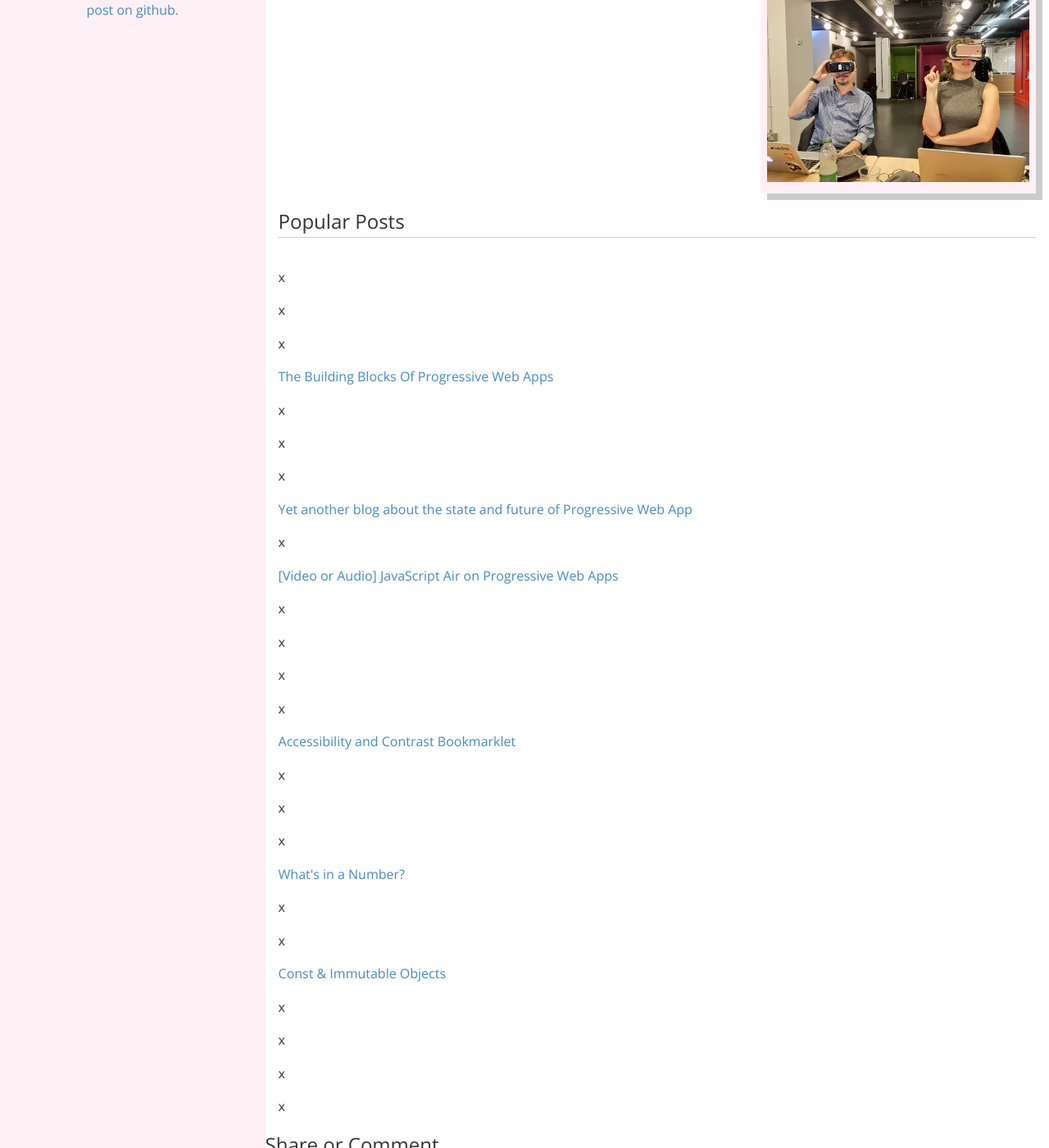
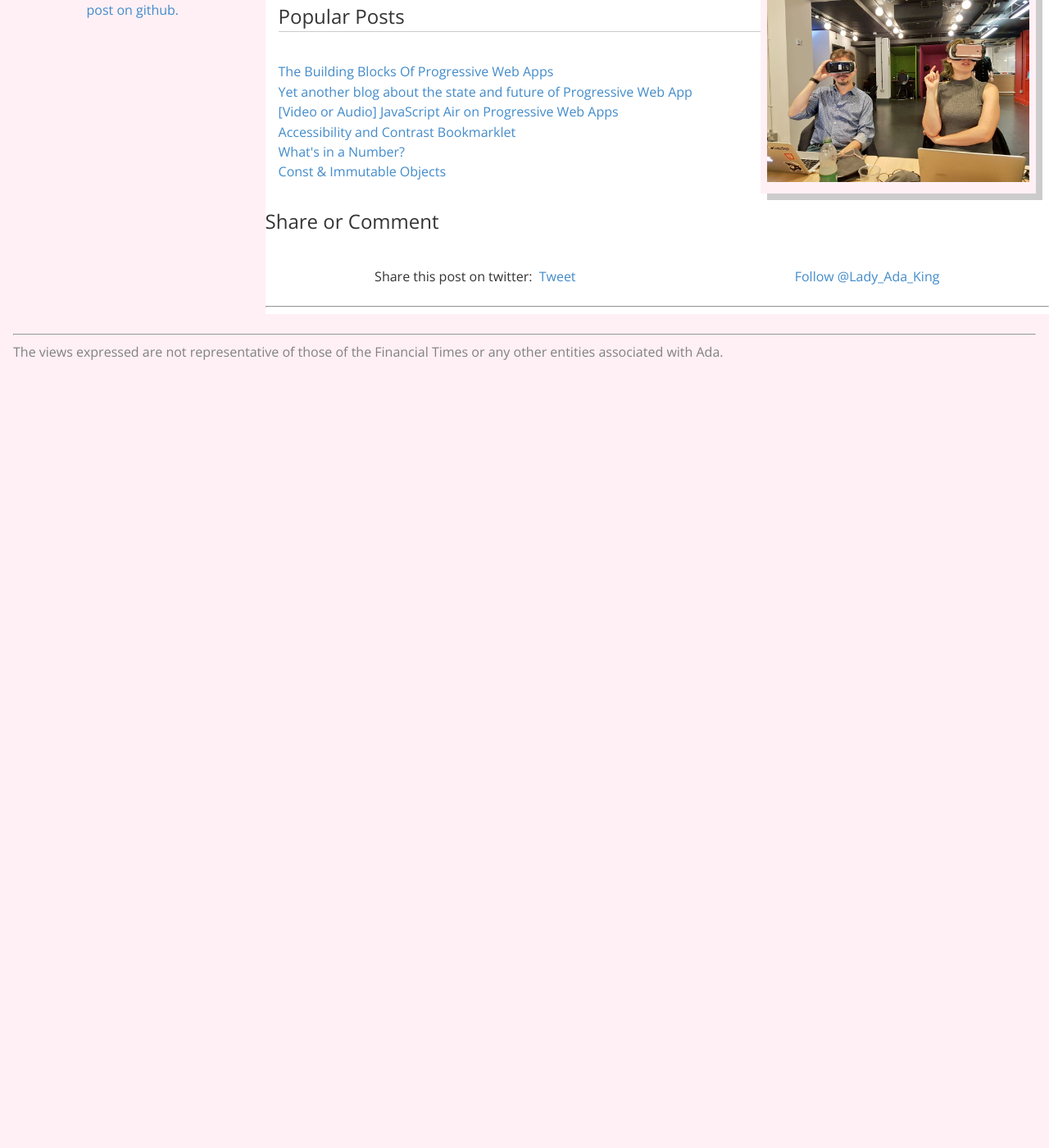
Before and after one commit to AdaRoseCannon/adarosecannon.github.io, a Jekyll site: the page built from about.md, in a window 1280 px wide and 1400 px high, scrolled down 715 px. Shown: the whole window at 82% size. Built offline with Jekyll 4.4.1, drawn with Linux system fonts in a browser that asks for light colours; comment, search, counter and statistics services are not loaded; after the commit the page ends 1173 px from its top, so only the background shows below that.

Commit message:
Update about.md

```diff
--- a/about.md
+++ b/about.md
@@ -15,9 +15,9 @@ As part of the developer relations effort from Samsung Internet my role is to en
 
 <figure class="gallery-item"><img src="/images/ada-vr.jpg" alt="Ada and Daniel wearing VR headsets." width="320px" /></figure>
 
-<p><h2>Popular Posts</h2></p>
+<p><h2 style="clear:none;">Popular Posts</h2></p>
 
-{% for post in site.posts %}x
+{% for post in site.posts %}
 {% if post.link %}
 {% if post.star %}
 <div><a class="article-link" href="{{ post.link }}" target="_blank" rel="noopener">{{ post.title }}</a></div>
```
